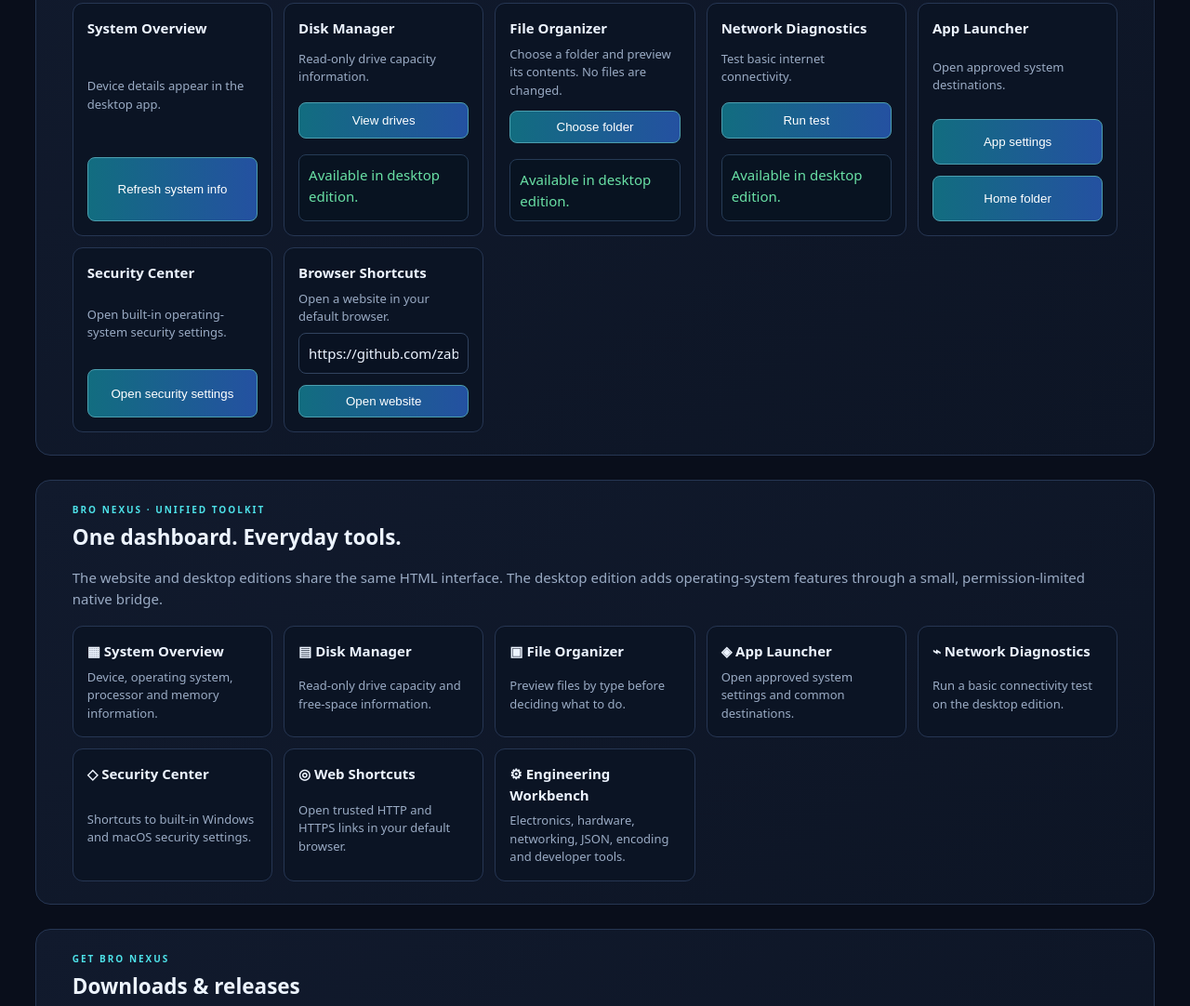
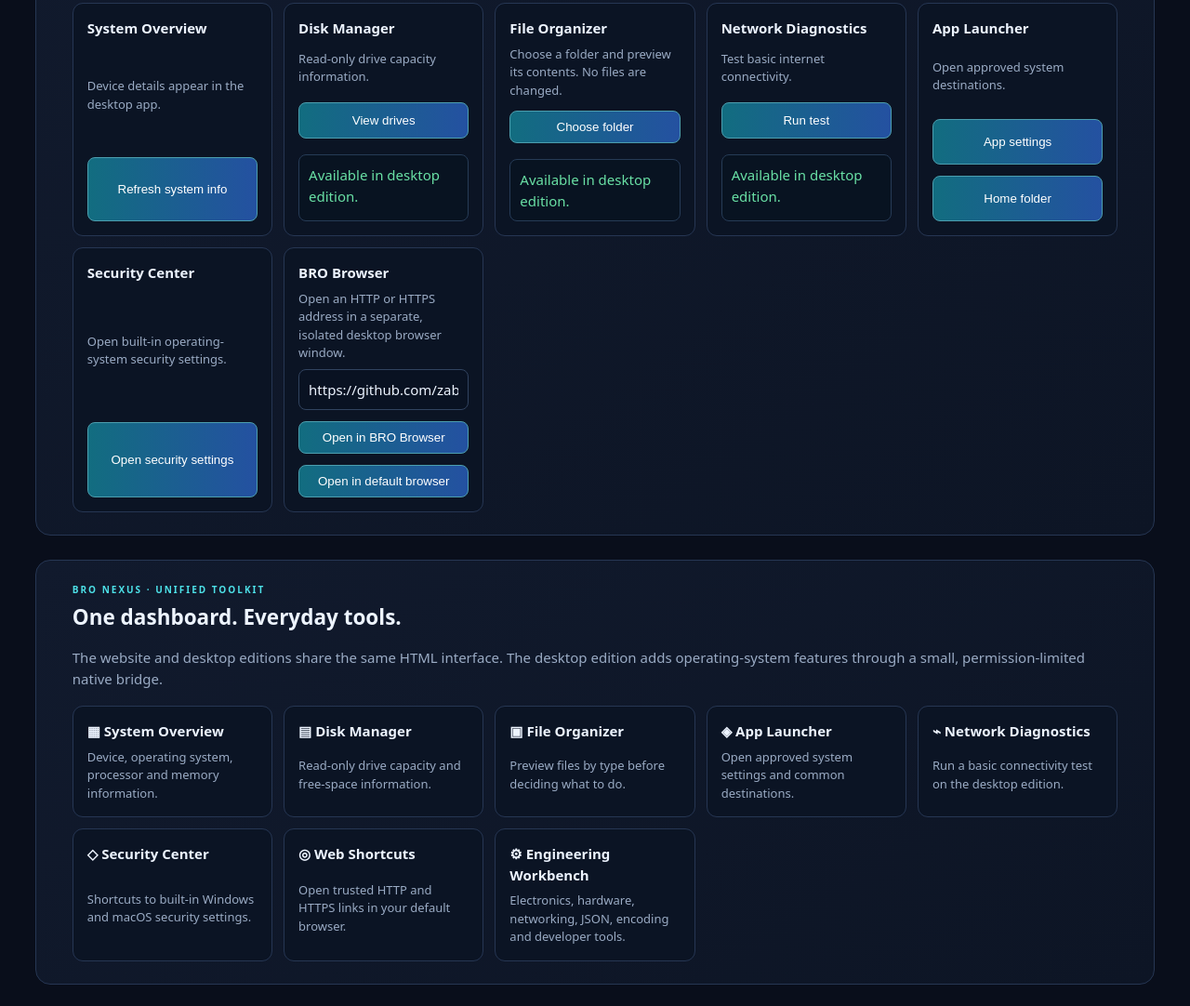
Before and after one commit to zaboylah-cell/Nexus-Engineering-Suite, an Electron app: page index.html in a window 1280 px wide. Shown: the part 7004-8086 px from the top of the page at 93% size. Drawn offline with Linux system fonts and the light colour scheme; no server answers.

Commit message:
Polish BRO Nexus shared interface and desktop browser

```diff
--- a/index.html
+++ b/index.html
@@ -14,7 +14,7 @@
 <body>
 <header><div><h1><span>BRO NEXUS</span> · PC TOOLKIT</h1><p class="sub">One local-first toolkit for Windows, macOS and the web — plus the NEXUS engineering workbench.</p></div><div class="status">● LOCAL-FIRST · NO ACCOUNT · NO TRACKING</div></header>
 <nav class="sitebar" aria-label="Website navigation"><a href="#home">Home</a><a href="#suite">Features</a><a href="#downloads">Downloads</a><a href="#desktop-tools">PC & Mac App</a><a href="https://github.com/zaboylah-cell/Nexus-Engineering-Suite/releases" target="_blank" rel="noopener">Releases</a><a href="#documentation">Documentation</a><a href="#privacy">Privacy</a></nav>
-<main class="wrap"><section class="intro"><div><h2>Engineering workbench</h2><p>Tools run in your browser. Your inputs stay on this device.</p></div><input class="search" id="search" placeholder="Search tools…"></section>
+<main id="home" class="wrap"><section class="intro"><div><h2>Engineering workbench</h2><p>Tools run in your browser. Your inputs stay on this device.</p></div><input class="search" id="search" placeholder="Search tools…"></section>
 <div class="layout"><nav class="nav" aria-label="Tool categories"><button class="active" data-cat="all">✦ All tools</button><button data-cat="software">⌘ Software</button><button data-cat="electronics">ϟ Electronics</button><button data-cat="hardware">⚙ Hardware</button><button data-cat="network">◎ Networking</button><button data-cat="converters">⇄ Converters</button><button data-cat="notes">▤ Notes</button></nav>
 <section class="content"><div class="grid" id="tools">
 <article class="card" data-cat="electronics" data-terms="ohms law voltage current resistance power electronics"><h3>Ohm’s Law & Power</h3><p>Calculate voltage, current, resistance or power from known values.</p><div class="field"><label>Voltage (V)</label><input id="v" type="number" step="any" placeholder="e.g. 12"></div><div class="field"><label>Current (A)</label><input id="i" type="number" step="any" placeholder="e.g. 0.5"></div><div class="field"><label>Resistance (Ω)</label><input id="r" type="number" step="any" placeholder="e.g. 24"></div><button class="action" data-do="ohm">Calculate</button><div class="result" id="ohmout" aria-live="polite">Enter any two values.</div></article>
@@ -39,7 +39,7 @@
   <article><b>Network Diagnostics</b><span>Test basic internet connectivity.</span><button class="action" id="network-test">Run test</button><div class="result" id="network-results">Available in desktop edition.</div></article>
   <article><b>App Launcher</b><span>Open approved system destinations.</span><button class="action" data-system="apps">App settings</button><button class="action" data-system="home">Home folder</button></article>
   <article><b>Security Center</b><span>Open built-in operating-system security settings.</span><button class="action" data-system="security">Open security settings</button></article>
-  <article><b>Browser Shortcuts</b><span>Open a website in your default browser.</span><input id="desktop-url" value="https://github.com/zaboylah-cell/Nexus-Engineering-Suite"><button class="action" id="desktop-open-url">Open website</button></article>
+  <article><b>BRO Browser</b><span>Open an HTTP or HTTPS address in a separate, isolated desktop browser window.</span><input id="desktop-url" value="https://github.com/zaboylah-cell/Nexus-Engineering-Suite"><button class="action" id="desktop-open-url">Open in BRO Browser</button><button class="action" id="desktop-open-external">Open in default browser</button></article>
  </div>
 </section>
 <section id="suite" class="site-panel">
```
